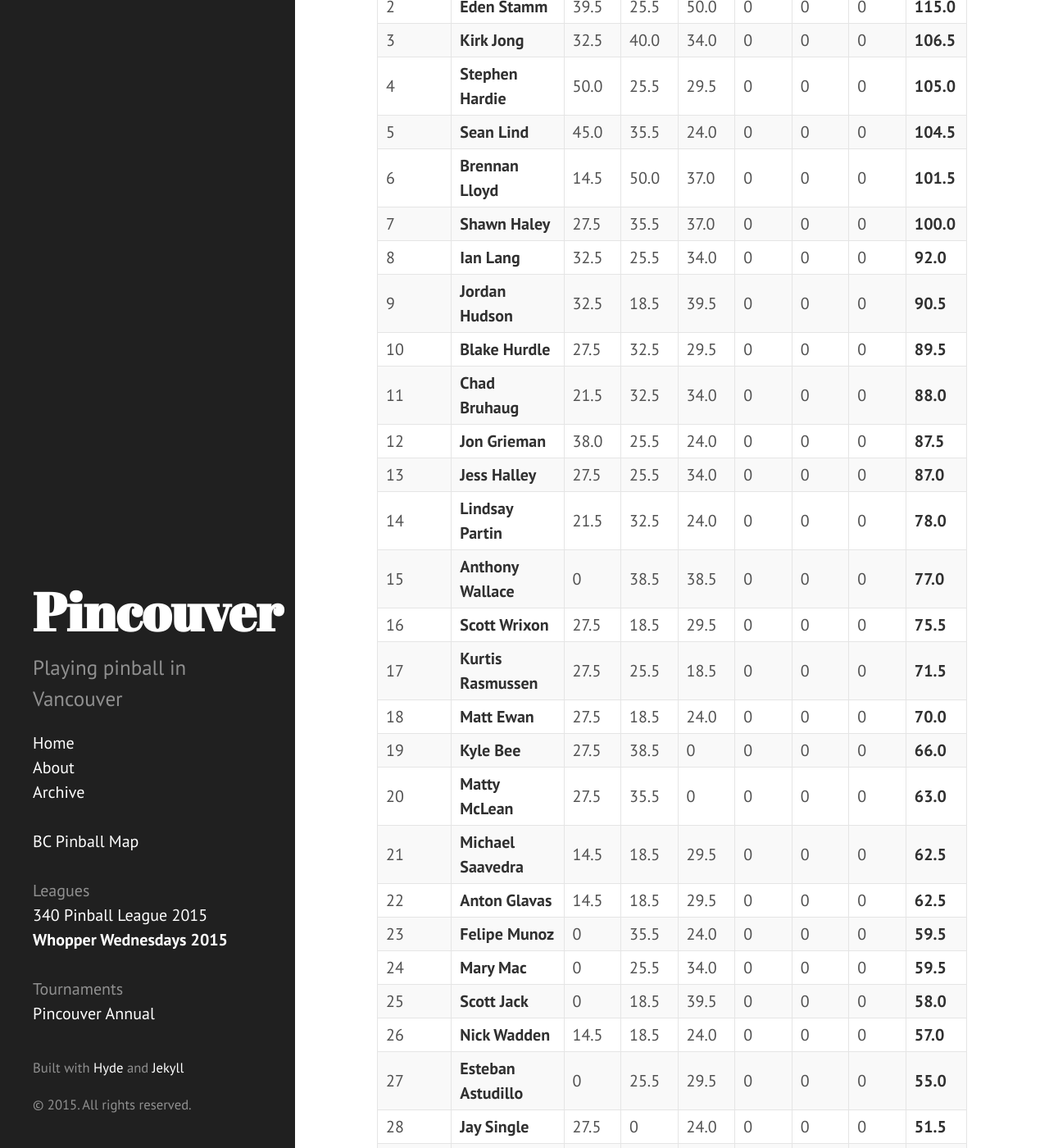
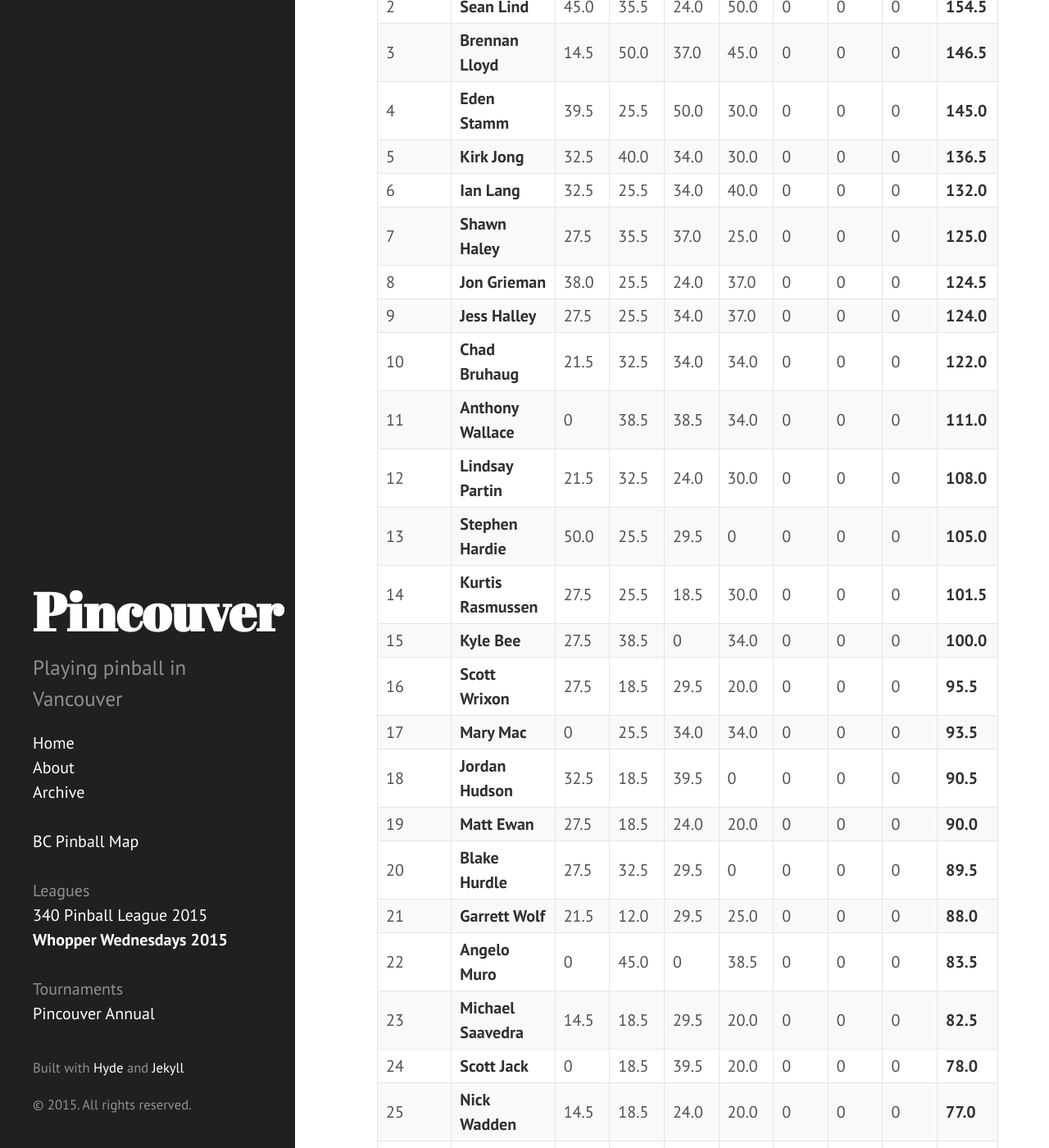
Before and after one commit to lytfyre/VancouverPinball, a Jekyll site: the page built from leagues/whopper_wednesdays.md, in a window 1280 px wide and 1400 px high, scrolled down 1485 px. Shown: the whole window at 82% size. Built offline with Jekyll 4.4.1, drawn with Linux system fonts in a browser that asks for light colours; some of the changed text lies outside the part shown.

Commit message:
add 4th week results

```diff
--- a/leagues/whopper_wednesdays.md
+++ b/leagues/whopper_wednesdays.md
@@ -47,81 +47,85 @@ To Be Announced.
 
 ## Current Standings
 
-| Position | Player | Week 1 | Week 2 | Week 3 | Week 4 | Week 5 | Week 6 | Points
-| ------- | ------- | ------- | ------- | ------- | ------- | ------- | ------- | -------
-|1|**Robert Gagno**|39.5|32.5|45.0|0|0|0|**117.0**|
-|2|**Eden Stamm**|39.5|25.5|50.0|0|0|0|**115.0**|
-|3|**Kirk Jong**|32.5|40.0|34.0|0|0|0|**106.5**|
-|4|**Stephen Hardie**|50.0|25.5|29.5|0|0|0|**105.0**|
-|5|**Sean Lind**|45.0|35.5|24.0|0|0|0|**104.5**|
-|6|**Brennan Lloyd**|14.5|50.0|37.0|0|0|0|**101.5**|
-|7|**Shawn Haley**|27.5|35.5|37.0|0|0|0|**100.0**|
-|8|**Ian Lang**|32.5|25.5|34.0|0|0|0|**92.0**|
-|9|**Jordan Hudson**|32.5|18.5|39.5|0|0|0|**90.5**|
-|10|**Blake Hurdle**|27.5|32.5|29.5|0|0|0|**89.5**|
-|11|**Chad Bruhaug**|21.5|32.5|34.0|0|0|0|**88.0**|
-|12|**Jon Grieman**|38.0|25.5|24.0|0|0|0|**87.5**|
-|13|**Jess Halley**|27.5|25.5|34.0|0|0|0|**87.0**|
-|14|**Lindsay Partin**|21.5|32.5|24.0|0|0|0|**78.0**|
-|15|**Anthony Wallace**|0|38.5|38.5|0|0|0|**77.0**|
-|16|**Scott Wrixon**|27.5|18.5|29.5|0|0|0|**75.5**|
-|17|**Kurtis Rasmussen**|27.5|25.5|18.5|0|0|0|**71.5**|
-|18|**Matt Ewan**|27.5|18.5|24.0|0|0|0|**70.0**|
-|19|**Kyle Bee**|27.5|38.5|0|0|0|0|**66.0**|
-|20|**Matty McLean**|27.5|35.5|0|0|0|0|**63.0**|
-|21|**Michael Saavedra**|14.5|18.5|29.5|0|0|0|**62.5**|
-|22|**Anton Glavas**|14.5|18.5|29.5|0|0|0|**62.5**|
-|23|**Felipe Munoz**|0|35.5|24.0|0|0|0|**59.5**|
-|24|**Mary Mac**|0|25.5|34.0|0|0|0|**59.5**|
-|25|**Scott Jack**|0|18.5|39.5|0|0|0|**58.0**|
-|26|**Nick Wadden**|14.5|18.5|24.0|0|0|0|**57.0**|
-|27|**Esteban Astudillo**|0|25.5|29.5|0|0|0|**55.0**|
-|28|**Jay Single**|27.5|0|24.0|0|0|0|**51.5**|
-|29|**Andreas Pettersson**|32.5|0|18.5|0|0|0|**51.0**|
-|30|**Andrei Rojas**|0|32.5|18.5|0|0|0|**51.0**|
-|31|**Andy Petsnick**|32.5|0|18.5|0|0|0|**51.0**|
-|32|**Warren Koch**|38.0|12.0|0|0|0|0|**50.0**|
-|33|**Darryl Scholten**|0|18.5|29.5|0|0|0|**48.0**|
-|34|**Nolan Veljacic**|21.5|25.5|0|0|0|0|**47.0**|
-|35|**Angelo Muro**|0|45.0|0|0|0|0|**45.0**|
-|36|**Tessa Russell**|21.5|18.5|0|0|0|0|**40.0**|
-|37|**Alyson White**|21.5|18.5|0|0|0|0|**40.0**|
-|38|**Brad Kerr**|14.5|0|24.0|0|0|0|**38.5**|
-|39|**Al Smith**|36.5|0|0|0|0|0|**36.5**|
-|40|**Ira Young**|36.5|0|0|0|0|0|**36.5**|
-|41|**Bonnie Bedford**|0|35.5|0|0|0|0|**35.5**|
-|42|**Garret Wolf**|21.5|12.0|0|0|0|0|**33.5**|
-|43|**Corey Dale**|14.5|18.5|0|0|0|0|**33.0**|
-|44|**Sandrine Extier**|14.5|0|18.5|0|0|0|**33.0**|
-|45|**Sara Little**|14.5|0|18.5|0|0|0|**33.0**|
-|46|**Peter Skolbebring**|32.5|0|0|0|0|0|**32.5**|
-|47|**Joel Murdoch**|32.5|0|0|0|0|0|**32.5**|
-|48|**Aaron Ryall**|0|12.0|18.5|0|0|0|**30.5**|
-|49|**Dani Wimmer**|0|12.0|18.5|0|0|0|**30.5**|
-|50|**Kristin Hardie**|0|12.0|18.5|0|0|0|**30.5**|
-|51|**Garrett Wolf**|0|0|29.5|0|0|0|**29.5**|
-|52|**Kelsey Blair**|14.5|12.0|0|0|0|0|**26.5**|
-|53|**Maeghan Dunn**|0|25.5|0|0|0|0|**25.5**|
-|54|**Kobi Thomson**|0|25.5|0|0|0|0|**25.5**|
-|55|**Marisa Barbetta**|0|25.5|0|0|0|0|**25.5**|
-|56|**Dale Savage**|0|25.5|0|0|0|0|**25.5**|
-|57|**Geoff Naylor**|0|0|24.0|0|0|0|**24.0**|
-|58|**Jody Reilhan**|0|0|24.0|0|0|0|**24.0**|
-|59|**Steve Gonda**|21.5|0|0|0|0|0|**21.5**|
-|60|**Michelle Ross**|21.5|0|0|0|0|0|**21.5**|
-|61|**Kazu Arai**|21.5|0|0|0|0|0|**21.5**|
-|62|**Lewis**|21.5|0|0|0|0|0|**21.5**|
-|63|**Steffanie Kessanich**|21.5|0|0|0|0|0|**21.5**|
-|64|**Latoya Mccarthy**|0|0|18.5|0|0|0|**18.5**|
-|65|**Jana Jacques**|0|18.5|0|0|0|0|**18.5**|
-|66|**Marie Peltier**|0|18.5|0|0|0|0|**18.5**|
-|67|**Hamish**|14.5|0|0|0|0|0|**14.5**|
-|68|**Sterling Nelson**|14.5|0|0|0|0|0|**14.5**|
-|69|**Elise Vredenbregt**|14.5|0|0|0|0|0|**14.5**|
-|70|**Kim Bailey**|14.5|0|0|0|0|0|**14.5**|
-|71|**Ben Bondy**|0|12.0|0|0|0|0|**12.0**|
-|72|**Chad Wren**|0|12.0|0|0|0|0|**12.0**|
-|73|**Ryan Guy**|0|12.0|0|0|0|0|**12.0**|
-|74|**Clay Easter**|0|12.0|0|0|0|0|**12.0**|
-|75|**Derek Houg**|0|12.0|0|0|0|0|**12.0**|
-|76|**Cam McLeod**|0|12.0|0|0|0|0|**12.0**|
+| Position | Player | Week 1 | Week 2 | Week 3 | Week 4 | Week 5 | Week 6 | Week 7 | Points
+| ------- | ------- | ------- | ------- | ------- | ------- | ------- | ------- | ------- | -------
+|1|**Robert Gagno**|39.5|32.5|45.0|38.5|0|0|0|**155.5**|
+|2|**Sean Lind**|45.0|35.5|24.0|50.0|0|0|0|**154.5**|
+|3|**Brennan Lloyd**|14.5|50.0|37.0|45.0|0|0|0|**146.5**|
+|4|**Eden Stamm**|39.5|25.5|50.0|30.0|0|0|0|**145.0**|
+|5|**Kirk Jong**|32.5|40.0|34.0|30.0|0|0|0|**136.5**|
+|6|**Ian Lang**|32.5|25.5|34.0|40.0|0|0|0|**132.0**|
+|7|**Shawn Haley**|27.5|35.5|37.0|25.0|0|0|0|**125.0**|
+|8|**Jon Grieman**|38.0|25.5|24.0|37.0|0|0|0|**124.5**|
+|9|**Jess Halley**|27.5|25.5|34.0|37.0|0|0|0|**124.0**|
+|10|**Chad Bruhaug**|21.5|32.5|34.0|34.0|0|0|0|**122.0**|
+|11|**Anthony Wallace**|0|38.5|38.5|34.0|0|0|0|**111.0**|
+|12|**Lindsay Partin**|21.5|32.5|24.0|30.0|0|0|0|**108.0**|
+|13|**Stephen Hardie**|50.0|25.5|29.5|0|0|0|0|**105.0**|
+|14|**Kurtis Rasmussen**|27.5|25.5|18.5|30.0|0|0|0|**101.5**|
+|15|**Kyle Bee**|27.5|38.5|0|34.0|0|0|0|**100.0**|
+|16|**Scott Wrixon**|27.5|18.5|29.5|20.0|0|0|0|**95.5**|
+|17|**Mary Mac**|0|25.5|34.0|34.0|0|0|0|**93.5**|
+|18|**Jordan Hudson**|32.5|18.5|39.5|0|0|0|0|**90.5**|
+|19|**Matt Ewan**|27.5|18.5|24.0|20.0|0|0|0|**90.0**|
+|20|**Blake Hurdle**|27.5|32.5|29.5|0|0|0|0|**89.5**|
+|21|**Garrett Wolf**|21.5|12.0|29.5|25.0|0|0|0|**88.0**|
+|22|**Angelo Muro**|0|45.0|0|38.5|0|0|0|**83.5**|
+|23|**Michael Saavedra**|14.5|18.5|29.5|20.0|0|0|0|**82.5**|
+|24|**Scott Jack**|0|18.5|39.5|20.0|0|0|0|**78.0**|
+|25|**Nick Wadden**|14.5|18.5|24.0|20.0|0|0|0|**77.0**|
+|26|**Jay Single**|27.5|0|24.0|25.0|0|0|0|**76.5**|
+|27|**Andy Petsnick**|32.5|0|18.5|25.0|0|0|0|**76.0**|
+|28|**Alyson White**|21.5|18.5|0|30.0|0|0|0|**70.0**|
+|29|**Bonnie Bedford**|0|35.5|0|30.0|0|0|0|**65.5**|
+|30|**Matty McLean**|27.5|35.5|0|0|0|0|0|**63.0**|
+|31|**Anton Glavas**|14.5|18.5|29.5|0|0|0|0|**62.5**|
+|32|**Felipe Munoz**|0|35.5|24.0|0|0|0|0|**59.5**|
+|33|**Sandrine Extier**|14.5|0|18.5|25.0|0|0|0|**58.0**|
+|34|**Esteban Astudillo**|0|25.5|29.5|0|0|0|0|**55.0**|
+|35|**Andreas Pettersson**|32.5|0|18.5|0|0|0|0|**51.0**|
+|36|**Andrei Rojas**|0|32.5|18.5|0|0|0|0|**51.0**|
+|37|**Aaron Ryall**|0|12.0|18.5|20.0|0|0|0|**50.5**|
+|38|**Warren Koch**|38.0|12.0|0|0|0|0|0|**50.0**|
+|39|**Darryl Scholten**|0|18.5|29.5|0|0|0|0|**48.0**|
+|40|**Nolan Veljacic**|21.5|25.5|0|0|0|0|0|**47.0**|
+|41|**Steve Gonda**|21.5|0|0|20.0|0|0|0|**41.5**|
+|42|**Tessa Russell**|21.5|18.5|0|0|0|0|0|**40.0**|
+|43|**Brad Kerr**|14.5|0|24.0|0|0|0|0|**38.5**|
+|44|**Ben Bondy**|0|12.0|0|25.0|0|0|0|**37.0**|
+|45|**Chad Wren**|0|12.0|0|25.0|0|0|0|**37.0**|
+|46|**Al Smith**|36.5|0|0|0|0|0|0|**36.5**|
+|47|**Ira Young**|36.5|0|0|0|0|0|0|**36.5**|
+|48|**Sterling Nelson**|14.5|0|0|20.0|0|0|0|**34.5**|
+|49|**Larry Ng**|0|0|0|34.0|0|0|0|**34.0**|
+|50|**Corey Dale**|14.5|18.5|0|0|0|0|0|**33.0**|
+|51|**Sara Little**|14.5|0|18.5|0|0|0|0|**33.0**|
+|52|**Peter Skolbebring**|32.5|0|0|0|0|0|0|**32.5**|
+|53|**Joel Murdoch**|32.5|0|0|0|0|0|0|**32.5**|
+|54|**Dani Wimmer**|0|12.0|18.5|0|0|0|0|**30.5**|
+|55|**Kristin Hardie**|0|12.0|18.5|0|0|0|0|**30.5**|
+|56|**Matt Read**|0|0|0|30.0|0|0|0|**30.0**|
+|57|**Kelsey Blair**|14.5|12.0|0|0|0|0|0|**26.5**|
+|58|**Maeghan Dunn**|0|25.5|0|0|0|0|0|**25.5**|
+|59|**Kobi Thomson**|0|25.5|0|0|0|0|0|**25.5**|
+|60|**Marisa Barbetta**|0|25.5|0|0|0|0|0|**25.5**|
+|61|**Dale Savage**|0|25.5|0|0|0|0|0|**25.5**|
+|62|**Jason Hohert**|0|0|0|25.0|0|0|0|**25.0**|
+|63|**Greg Jenkins**|0|0|0|25.0|0|0|0|**25.0**|
+|64|**Geoff Naylor**|0|0|24.0|0|0|0|0|**24.0**|
+|65|**Jody Reilhan**|0|0|24.0|0|0|0|0|**24.0**|
+|66|**Michelle Ross**|21.5|0|0|0|0|0|0|**21.5**|
+|67|**Kazu Arai**|21.5|0|0|0|0|0|0|**21.5**|
+|68|**Lewis**|21.5|0|0|0|0|0|0|**21.5**|
+|69|**Steffanie Kessanich**|21.5|0|0|0|0|0|0|**21.5**|
+|70|**Dave Paris**|0|0|0|20.0|0|0|0|**20.0**|
+|71|**Latoya Mccarthy**|0|0|18.5|0|0|0|0|**18.5**|
+|72|**Jana Jacques**|0|18.5|0|0|0|0|0|**18.5**|
+|73|**Marie Peltier**|0|18.5|0|0|0|0|0|**18.5**|
+|74|**Hamish**|14.5|0|0|0|0|0|0|**14.5**|
+|75|**Elise Vredenbregt**|14.5|0|0|0|0|0|0|**14.5**|
+|76|**Kim Bailey**|14.5|0|0|0|0|0|0|**14.5**|
+|77|**Ryan Guy**|0|12.0|0|0|0|0|0|**12.0**|
+|78|**Clay Easter**|0|12.0|0|0|0|0|0|**12.0**|
+|79|**Derek Houg**|0|12.0|0|0|0|0|0|**12.0**|
+|80|**Cam McLeod**|0|12.0|0|0|0|0|0|**12.0**|
```
